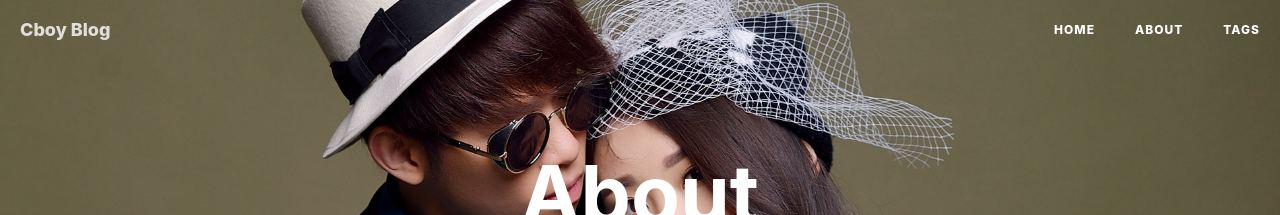
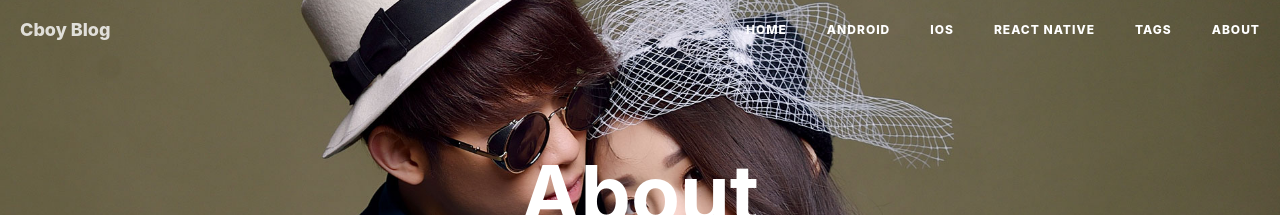
Before and after one commit to crazycodeboy/crazycodeboy.github.io, a Jekyll site: the page built from about.html, in a window 1280 px wide. Shown: the top 215 px of the page. Built offline with Jekyll 4.4.1, drawn with Linux system fonts in a browser that asks for light colours; nearby versions of some CDN libraries; comment, search, counter and statistics services are not loaded.

Commit message:
config nav.html

```diff
--- a/_includes/nav.html
+++ b/_includes/nav.html
@@ -19,11 +19,26 @@
                     <li>
                         <a href="{{ site.baseurl }}/">Home</a>
                     </li>
-                    {% for page in site.pages %}{% if page.title %}
+                    <li>
+                        <a href="{{ site.baseurl }}/tags/#Android">Android</a>
+                    </li>
+                    <li>
+                        <a href="{{ site.baseurl }}/tags/#iOS">iOS</a>
+                    </li>
+                    <li>
+                        <a href="{{ site.baseurl }}/tags/#React Native">React Native</a>
+                    </li>
+                    <li>
+                        <a href="{{ site.baseurl }}/tags/">TAGS</a>
+                    </li>
+                    <li>
+                        <a href="{{ site.baseurl }}/about/">ABOUT</a>
+                    </li>
+                    <!--{% for page in site.pages %}{% if page.title %}
                     <li>
                         <a href="{{ page.url | prepend: site.baseurl }}">{{ page.title }}</a>
                     </li>
-                    {% endif %}{% endfor %}
+                    {% endif %}{% endfor %}-->
                 </ul>
             </div>
         </div>
```
Also changed, not shown: package.json (+7 -7 lines), img/avatar-hux.jpg (deleted), img/avatar-sea-hux.jpg (deleted), img/icon_wechat.png (deleted).
